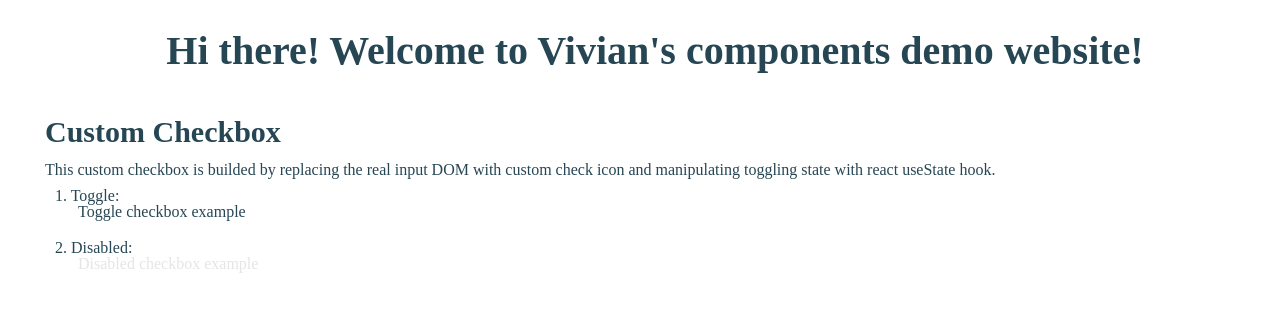
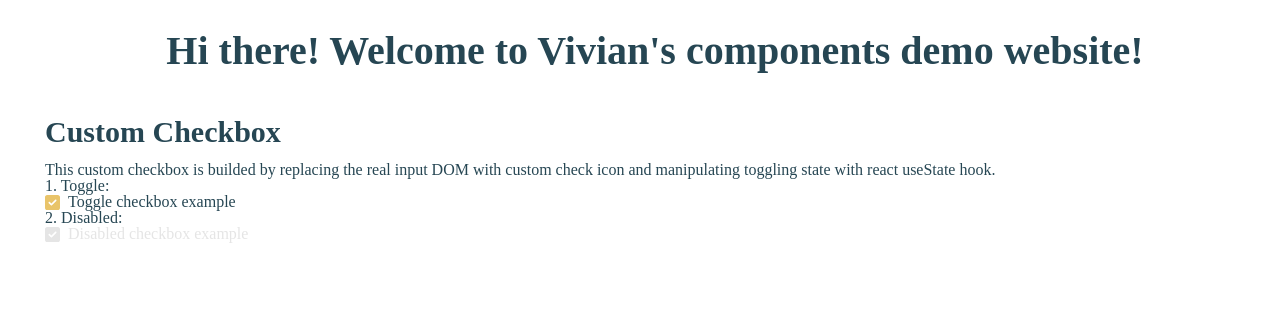
Before and after one commit to vivian1223/component-playground, a React (Vite) app: page / in a window 1280 px wide. Shown: the top 312 px of the page. Built offline with nearby package versions, Linux system fonts and the light colour scheme.

Commit message:
feat: add stylelint

```diff
--- a/package.json
+++ b/package.json
@@ -6,13 +6,16 @@
   "scripts": {
     "dev": "vite",
     "build": "tsc && vite build",
-    "preview": "vite preview"
+    "preview": "vite preview",
+    "lint": "stylelint ."
   },
   "dependencies": {
     "classnames": "^2.3.2",
     "postcss-preset-env": "^8.3.1",
     "react": "^18.2.0",
     "react-dom": "^18.2.0",
+    "stylelint": "^15.5.0",
+    "stylelint-config-standard": "^32.0.0",
     "vite-plugin-svgr": "^2.4.0"
   },
   "devDependencies": {
--- a/src/App.module.css
+++ b/src/App.module.css
@@ -1,5 +1,5 @@
 .app {
+	width: 100%;
 	padding: 15px;
-	width: 100%;
 	color: var(--primary);
 }
--- a/src/components/atoms/Checkboox/index.module.css
+++ b/src/components/atoms/Checkboox/index.module.css
@@ -42,6 +42,6 @@ span.disabled {
 	cursor: not-allowed;
 }
 
-.showIcon > svg {
+.show-icon > svg {
 	opacity: 0;
 }
--- a/src/components/organs/CheckboxField/index.module.css
+++ b/src/components/organs/CheckboxField/index.module.css
@@ -1,3 +1,3 @@
-.contentList {
+.content-list {
 	padding: 10px;
 }
```
Also changed, not shown: 2 other files (tests, documents, lock files or other folders).
